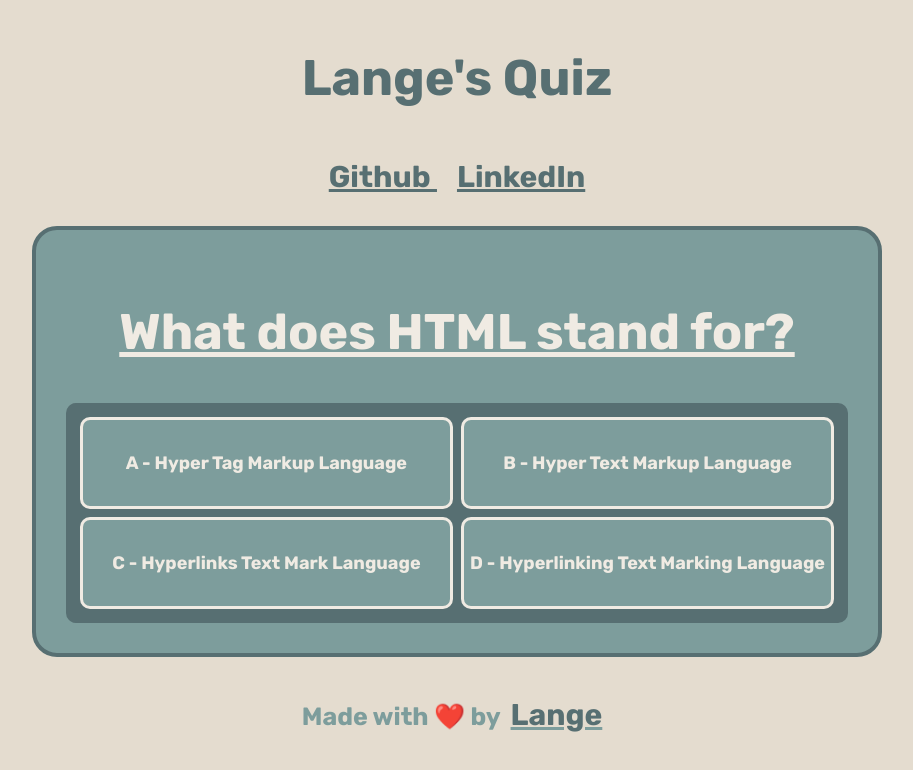
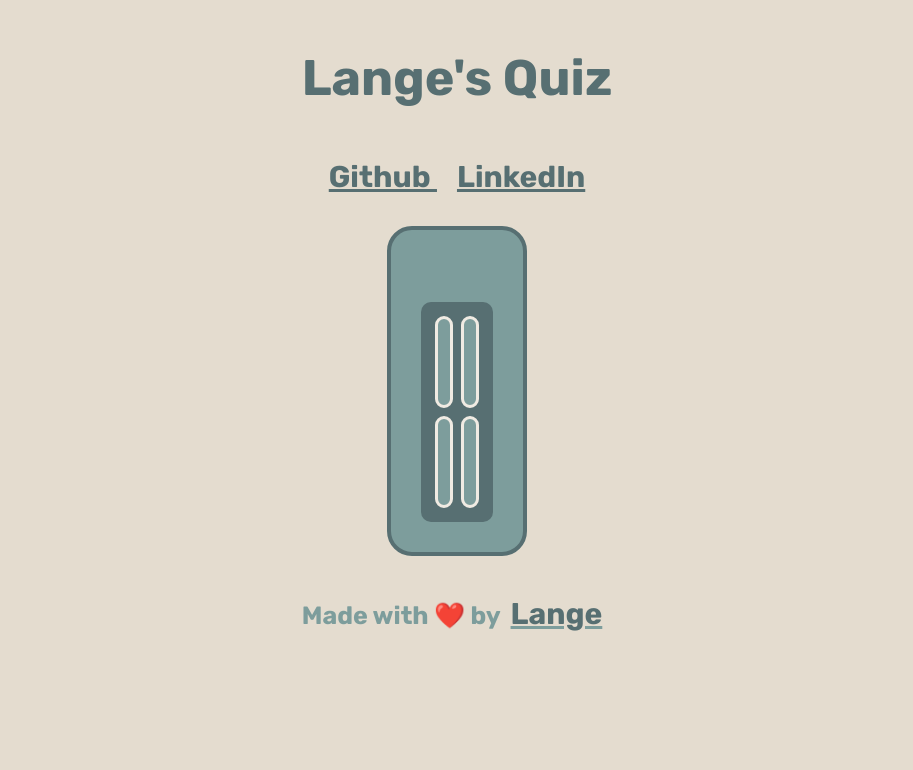
Before and after one commit to mateusleitao/quiz, a React (Vite) app: page /quiz/b in a window 1280 px wide. Shown: the top 770 px of the page, without its empty margins (183-1096 px from the left). Built offline with nearby package versions, Linux system fonts and the light colour scheme.

Commit message:
clear for refresh

```diff
--- a/src/components/answerComponent/AnswerComponent.tsx
+++ b/src/components/answerComponent/AnswerComponent.tsx
@@ -46,22 +46,6 @@ const AnswerComponent = () => {
       ],
     },
   ];
-  const [selectAsk, setSelectAsk] = useState(0);
-
-  useEffect(() => {
-    setSelectedAsk(askAndAnswer[selectAsk].text);
-    setAnswerInBlock(answersArray[selectAsk])
-  });
-  const answer = () => {
-    setSelectAsk(selectAsk + 1);
-  };
-
-
-  const [selectedAsk, setSelectedAsk] = useState(askAndAnswer[selectAsk].text);
-  let answersArray = askAndAnswer.map(function(answersArray) {
-    return answersArray.answer
-  })
-  const [answersInBlock, setAnswerInBlock] = useState(answersArray[selectAsk])
   return (
     <motion.div
       className="container"
@@ -69,17 +53,13 @@ const AnswerComponent = () => {
       animate={{ opacity: 1 }}
       exit={{ opacity: 1 }}
     >
-      <div>
-      </div>
       <div className="card card-quiz">
-        <h2 className="quizTitle">{selectedAsk}</h2>
+        <h2 className="quizTitle">{}</h2>
         <main className="quiz">
-          <button className="answer" onClick={answer}>
-            {answersInBlock[0]}
-          </button>
-          <button onClick={answer} className="answer">{answersInBlock[1]}</button>
-          <button onClick={answer} className="answer">{answersInBlock[2]}</button>
-          <button onClick={answer} className="answer">{answersInBlock[3]}</button>
+          <button className="answer"></button>
+          <button className="answer"></button>
+          <button className="answer"></button>
+          <button className="answer"></button>
         </main>
       </div>
     </motion.div>
```
